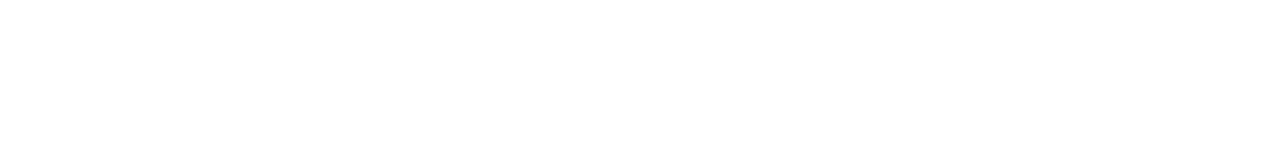
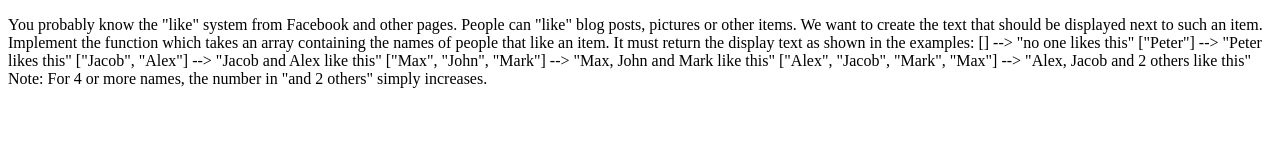
Before and after one commit to Yujik87/SandBox, a plain HTML site: page CW/inidex.html in a window 1280 px wide. Drawn offline with Linux system fonts and the light colour scheme.

Commit message:
add text

```diff
--- a/CW/inidex.html
+++ b/CW/inidex.html
@@ -6,6 +6,15 @@
   <title>Document</title>
 </head>
 <body>
+<p>You probably know the "like" system from Facebook and other pages. People can "like" blog posts, pictures or other items. We want to create the text that should be displayed next to such an item.
 
+  Implement the function which takes an array containing the names of people that like an item. It must return the display text as shown in the examples:
+
+  []                                -->  "no one likes this"
+  ["Peter"]                         -->  "Peter likes this"
+  ["Jacob", "Alex"]                 -->  "Jacob and Alex like this"
+  ["Max", "John", "Mark"]           -->  "Max, John and Mark like this"
+  ["Alex", "Jacob", "Mark", "Max"]  -->  "Alex, Jacob and 2 others like this"
+  Note: For 4 or more names, the number in "and 2 others" simply increases.</p>
 </body>
 </html>
```
